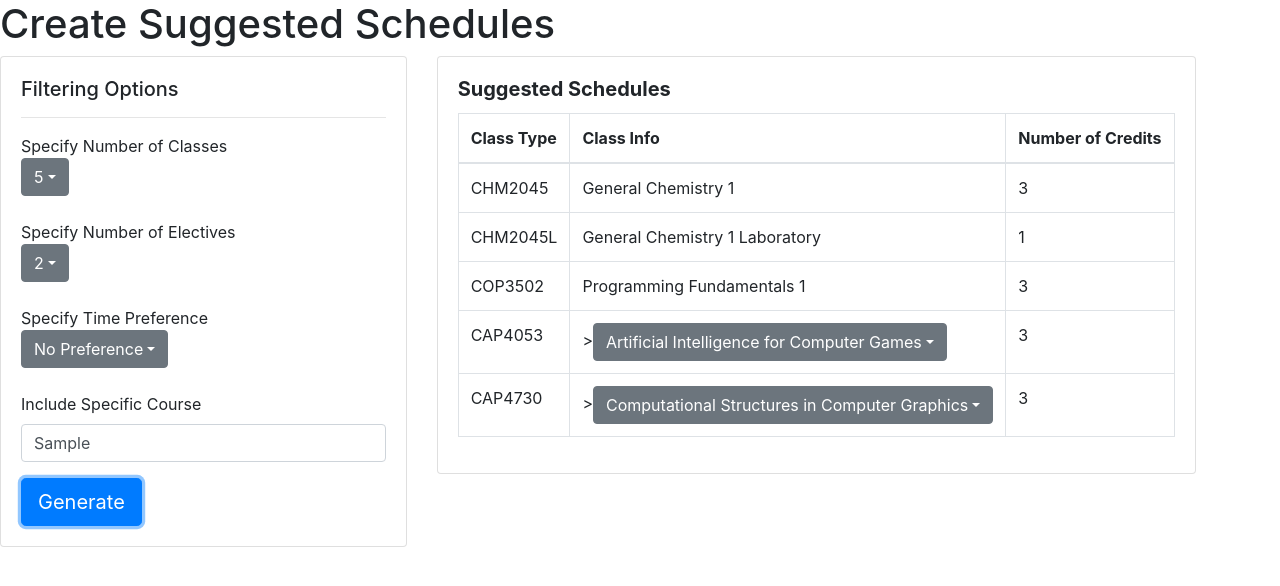
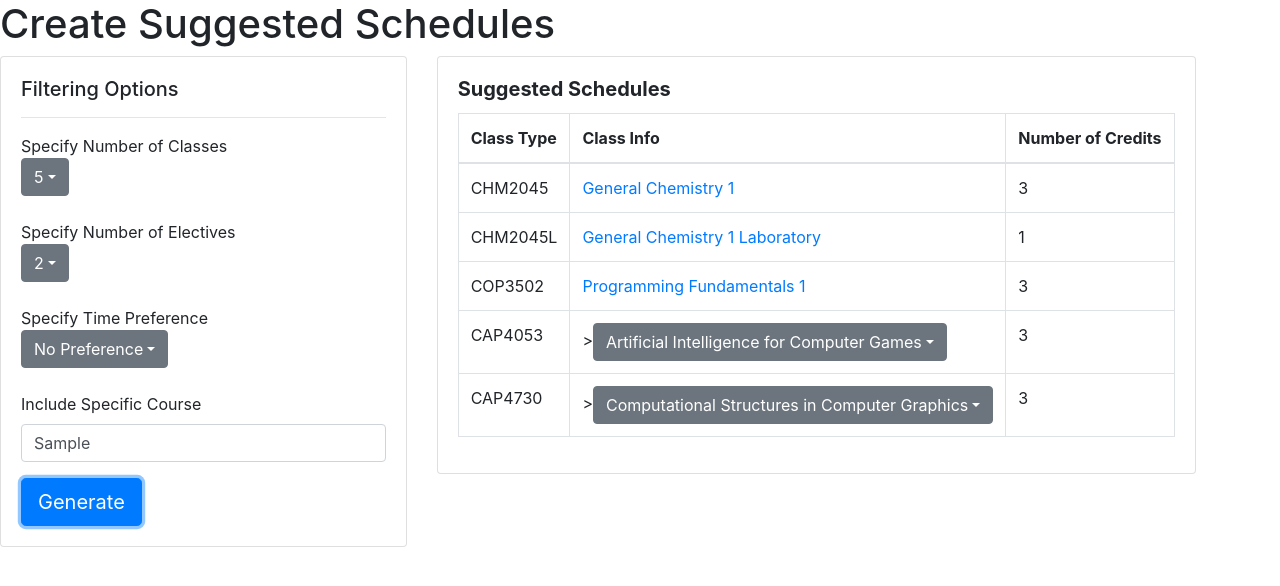
Before and after one commit to OneUFScheduler/OneUFScheduler, a React (Create React App) app: page / in a window 1280 px wide. Both pictures are taken after typing "Sample" into the empty fields and a click on the button "Generate". Shown: the top 586 px of the page. Built offline with nearby package versions, Linux system fonts and the light colour scheme.

Commit message:
Added popups for critical tracking courses

```diff
--- a/src/components/Schedule.js
+++ b/src/components/Schedule.js
@@ -180,7 +180,15 @@ componentDidUpdate(prevProps) {
                 {this.state.filteredData.slice(0,(this.props.numClass-this.props.numElect)).map((c) =>
                 <tr>
                     <td>{c.code}</td>
-                    <td>{c.name}</td>
+                    <td><a href='#' onClick={this.toggleModal}> {c.name} </a></td>
+                    <Modal isOpen={this.state.modal} toggle={this.toggleModal} >
+                            <ModalHeader toggle={this.toggleModal}>Class Description</ModalHeader>
+                            <ModalBody>
+                                {c.description} {c.prerequisites}
+                            </ModalBody>
+                            <ModalFooter>
+                            </ModalFooter>
+                        </Modal>
                     <td>{c.sections[0].credits}</td>
                 </tr>
                 )}
```
